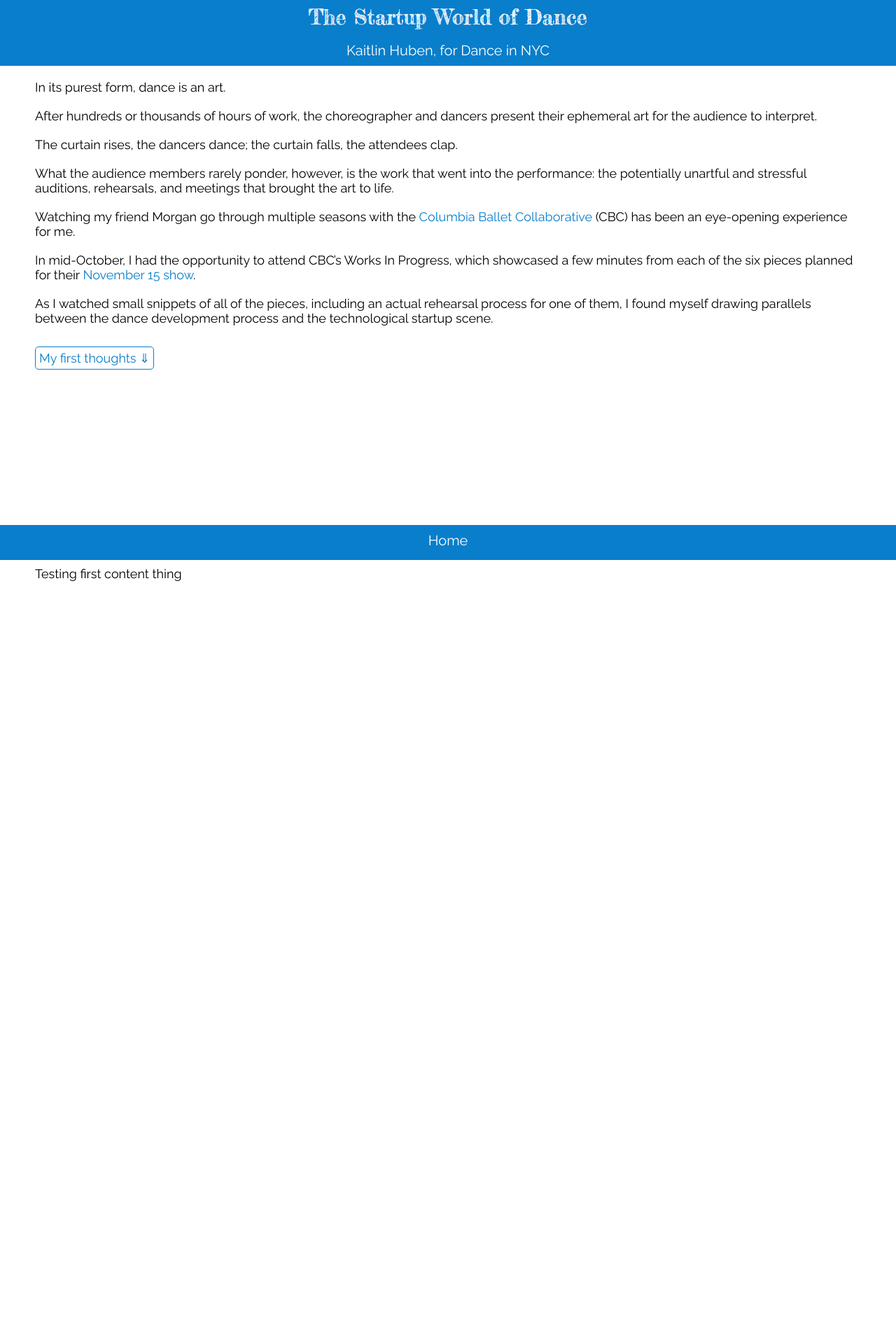
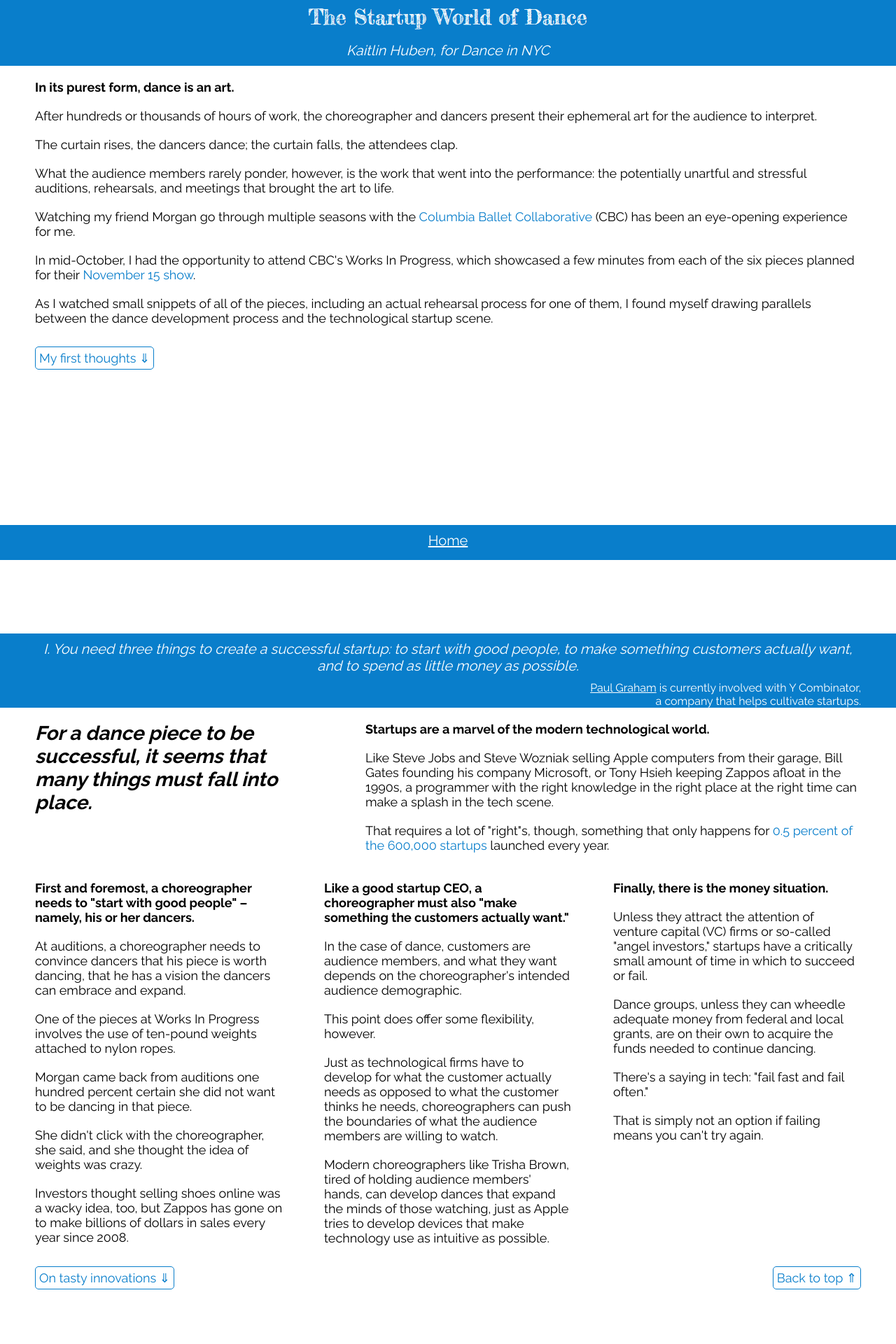
Before and after one commit to kaitlinhuben/kaitlinhuben.github.io, a PHP site: page /DanceInNYC/index.html in a window 1280 px wide. Shown: the top 1920 px of the page at 70% size. Run offline with PHP 8.4, Linux system fonts and the light colour scheme; some web fonts are replaced.

Commit message:
More content and styling changes

```diff
--- a/DanceInNYC/css/style.css
+++ b/DanceInNYC/css/style.css
@@ -31,7 +31,7 @@
 }
 
 div.section {
-	margin-bottom: 250px;
+	margin-bottom: 400px;
 }
 
 div.quote {
@@ -40,8 +40,25 @@
 	color: white;
 	font-size: 20px;
 }
+
+div.quote a, div.quote a:hover {
+	color: white;
+	text-decoration: underline;
+}
+div.quote a:hover{
+	color: white;
+	text-decoration: none;
+}
+
 div.quote div.quote-content {
 	padding: 10px 50px;
+	text-align: center;
+	font-style: italic;
+}
+div.quote div.quote-citation {
+	text-align: right;
+	font-size: 16px;
+	padding: 0px 50px;
 }
 div.content {
 	padding: 10px 50px;
@@ -54,6 +71,10 @@
 ul.content-list li {
 	padding-bottom: 20px;
 }
+ul.big-quote {
+	font-size: 28px;
+	font-style: italic;
+}
 
 div.button {
 	border: 1px solid #097ecb;
@@ -64,6 +85,9 @@
 }
 div.button:hover {
 	cursor: pointer;
+}
+div.button.go-to-top {
+	right: 50px;
 }
 
 div#footer {
@@ -79,13 +103,28 @@
 }
 div#footer a, div#footer a:visited {
 	color: white;
-	text-decoration: none;
+	text-decoration: underline;
 }
 div#footer a:hover {
 	color: white;
-	text-decoration: underline;
+	text-decoration: none;
 }
 
 div.spacer-50 {
 	height: 50px;
 }
+.right-60 {
+	float: right;
+	width: 60%;
+}
+.left-30 {
+	float: left;
+	width: 30%;
+}
+.right-30 {
+	float: right;
+	width: 30%;
+}
+div.clear {
+	clear: both;
+}
--- a/DanceInNYC/index.html
+++ b/DanceInNYC/index.html
@@ -24,18 +24,18 @@
     <div class="container">
 		<div class="section" id="zeroth">
 			<div class="quote">
-				<div class="quote-content" style="text-align: center">
+				<div class="quote-content">
 					Kaitlin Huben, for Dance in NYC
 				</div>
 			</div>
 			<div class="content">
 			  <ul class="content-list">
-				<li>In its purest form, dance is an art.</li>
+				<li><b>In its purest form, dance is an art.</b></li>
 				<li>After hundreds or thousands of hours of work, the choreographer and dancers present their ephemeral art for the audience to interpret.</li>
 				<li>The curtain rises, the dancers dance; the curtain falls, the attendees clap.</li>
 				<li>What the audience members rarely ponder, however, is the work that went into the performance: the potentially unartful and stressful auditions, rehearsals, and meetings that brought the art to life.</li>
 				<li>Watching my friend Morgan go through multiple seasons with the <a href="http://www.columbiaballetcollaborative.com/">Columbia Ballet Collaborative</a> (CBC) has been an eye-opening experience for me.</li>
-				<li>In mid-October, I had the opportunity to attend CBC’s Works In Progress, which showcased a few minutes from each of the six pieces planned for their <a href="http://www.columbiaballetcollaborative.com/performances.html">November 15 show</a>.</li>
+				<li>In mid-October, I had the opportunity to attend CBC's Works In Progress, which showcased a few minutes from each of the six pieces planned for their <a href="http://www.columbiaballetcollaborative.com/performances.html">November 15 show</a>.</li>
 				<li>As I watched small snippets of all of the pieces, including an actual rehearsal process for one of them, I found myself drawing parallels between the dance development process and the technological startup scene.</li>
 			  </ul>
 			  <div class="button" id="go-to-1">My first thoughts &dArr;</div>
@@ -44,23 +44,68 @@
 
 		<div class="section" id="first">
 			<div class="quote">
-				<div class="quote-content" style="text-align: center">
-					Testing first quote thing
+				<div class="quote-content">
+					I.	You need three things to create a successful startup: to start with good people, to make something customers actually want, and to spend as little money as possible.
+				</div>
+				<div class="quote-citation">
+					<a href="http://www.goodreads.com/author/quotes/23551.Paul_Graham">Paul Graham</a> is currently involved with Y Combinator, <br>a company that helps cultivate startups.
 				</div>
 			</div>
 			<div class="content" style="height:1000px">
-				Testing first content thing
+			  <ul class="content-list left-30 big-quote">
+				<li><b>For a dance piece to be successful, it seems that many things must fall into place.</b></li>
+			  </ul>
+			  <ul class="content-list right-60">
+				<li><b>Startups are a marvel of the modern technological world.</b></li>
+				<li>Like Steve Jobs and Steve Wozniak selling Apple computers from their garage, Bill Gates founding his company Microsoft, or Tony Hsieh keeping Zappos afloat in the 1990s, a programmer with the right knowledge in the right place at the right time can make a splash in the tech scene.</li>
+				<li>That requires a lot of "right"s, though, something that only happens for <a href="http://www.goodreads.com/author/show/4853121.Mahendra_Ramsinghani ">0.5 percent of the 600,000 startups</a> launched every year.</li>
+			  </ul>
+			  <div class="clear"></div>
+			  <ul class="content-list left-30">
+				<li><b>First and foremost, a choreographer needs to "start with good people" – namely, his or her dancers.</b></li>
+				<li>At auditions, a choreographer needs to convince dancers that his piece is worth dancing, that he has a vision the dancers can embrace and expand.</li>
+				<li>One of the pieces at Works In Progress involves the use of ten-pound weights attached to nylon ropes.</li>
+				<li>Morgan came back from auditions one hundred percent certain she did not want to be dancing in that piece.</li>
+				<li>She didn't click with the choreographer, she said, and she thought the idea of weights was crazy.</li>
+				<li>Investors thought selling shoes online was a wacky idea, too, but Zappos has gone on to make billions of dollars in sales every year since 2008.</li>
+			  </ul>
+			  <ul class="content-list left-30" style="padding-left: 5%">
+				<li><b>Like a good startup CEO, a choreographer must also "make something the customers actually want."</b></li>
+				<li>In the case of dance, customers are audience members, and what they want depends on the choreographer's intended audience demographic.</li>
+				<li>This point does offer some flexibility, however.</li>
+				<li>Just as technological firms have to develop for what the customer actually needs as opposed to what the customer thinks he needs, choreographers can push the boundaries of what the audience members are willing to watch.</li>
+				<li>Modern choreographers like Trisha Brown, tired of holding audience members' hands, can develop dances that expand the minds of those watching, just as Apple tries to develop devices that make technology use as intuitive as possible.</li>
+			  </ul>
+			  <ul class="content-list right-30">
+				<li><b>Finally, there is the money situation.</b></li>
+				<li>Unless they attract the attention of venture capital (VC) firms or so-called "angel investors," startups have a critically small amount of time in which to succeed or fail.</li>
+				<li>Dance groups, unless they can wheedle adequate money from federal and local grants, are on their own to acquire the funds needed to continue dancing.</li>
+				<li>There's a saying in tech: "fail fast and fail often."</li>
+				<li>That is simply not an option if failing means you can't try again.</li>
+			  </ul>
+			  <div class="clear"></div>
+			  <div class="button" id="go-to-2">On tasty innovations &dArr;</div>
+			  <div class="button go-to-top" >Back to top &uArr;</div>
 			</div>
 		</div> <!-- /section -->
 
 		<div class="section" id="second" style="height: 1000px">
 			<div class="quote">
 				<div class="quote-content" style="text-align: center">
-					Testing second quote thing
+					II.	We are not creators; only combiners of the created. Invention isn’t about new ingredients, but new recipes.
+				</div>
+				<div class="quote-content" style="text-align: center">
+					And innovations taste the best.
+				</div>
+				<div class="quote-citation">
+				<a href="http://www.goodreads.com/quotes/list/8649028-ryan-lilly">Ryan Lilly</a> is a self-professed “incubation professional”<br> who helps startups get off the ground.</a>
 				</div>
 			</div>
 			<div class="content">
-				Testing second content thing
+
+Many startups have the same goal in mind: solve Internet search, make a social networking site, create an e-commerce website.  The companies that stand out, however, are those that did it best.  Sixty-seven percent of web searches go through Google ; five hundred million people use Facebook ; Zappos stocks over fifty thousand varieties of shoes, in addition to their non-shoe merchandise .  Lots of companies tried to do web search; lots of companies tried to make networking sites; lots of companies tried to sell merchandise.  The ingredients weren’t new, but the way Google, Facebook, and Zappos stirred them was.
+The human body can only move in so many ways before breaking.  Choreographers have a limited, though expansive, set of ingredients with which to work.  It is the way in which they combine the movements that either sends us to sleep or brings us out of our chairs with applause.  Like startup companies, most choreographers focus in on a subset of those movements: ballet with a touch of modern (Balanchine), modern-to-the-point-of-pedestrian (Brown), African movements (Vuyani dance theater), and more.  A choreographer doesn’t need to do everything: she just needs to choreograph her subset of movements well, in a way that connects with her audience.
+
 			</div>
 		</div> <!-- /section -->
     </div> <!-- /container -->
--- a/DanceInNYC/js/animations.js
+++ b/DanceInNYC/js/animations.js
@@ -10,11 +10,21 @@
 	navHeight = $navbar.outerHeight();
 
 	// set up all scrolls
+	$('.go-to-top').click(function() {
+		$('body').animate({
+			scrollTop: $zeroth.position().top - navHeight
+		  }, SCROLL_TIME);
+	});
 	$('#go-to-1').click(function() {
 		$('body').animate({
 			scrollTop: $first.position().top - navHeight
 		  }, SCROLL_TIME);
 	});
+	$('#go-to-2').click(function() {
+		$('body').animate({
+			scrollTop: $second.position().top - navHeight
+		  }, SCROLL_TIME);
+	});
 
 	//TODO fade in first section?
 });
```
